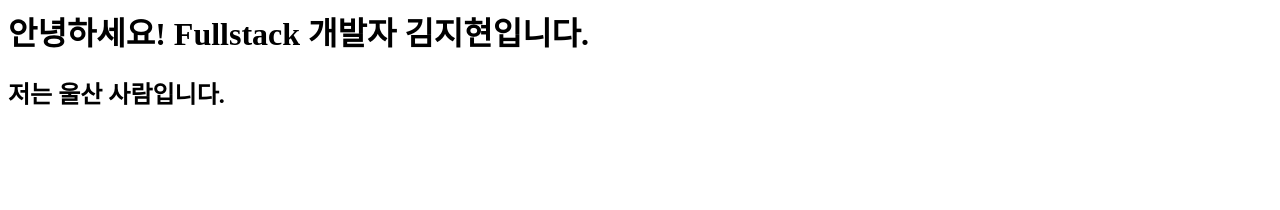
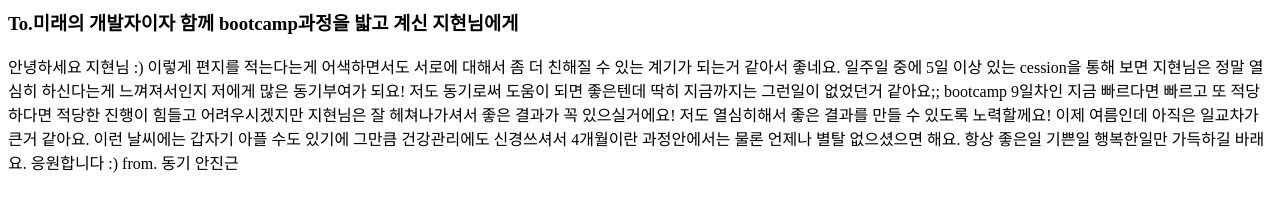
Before and after one commit to hxyxneee/git_practice, a plain HTML site: page index.html in a window 1280 px wide. Drawn offline with Linux system fonts and the light colour scheme.

Commit message:
지현님에게 쓰는 편지

```diff
--- a/index.html
+++ b/index.html
@@ -1,2 +1,22 @@
-<h1>안녕하세요! Fullstack 개발자 김지현입니다.</h1>
-<h2>저는 울산 사람입니다.</h2>
+<h3>To.미래의 개발자이자 함께 bootcamp과정을 밟고 계신 지현님에게</h3>
+<p>
+    안녕하세요 지현님 :)
+
+    이렇게 편지를 적는다는게 어색하면서도 서로에 대해서 좀 더 친해질 수 있는 계기가 되는거 같아서 좋네요.
+
+    일주일 중에 5일 이상 있는 cession을 통해 보면 지현님은 정말 열심히 하신다는게 느껴져서인지
+
+    저에게 많은 동기부여가 되요! 저도 동기로써 도움이 되면 좋은텐데 딱히 지금까지는 그런일이 없었던거 같아요;;
+
+    bootcamp 9일차인 지금 빠르다면 빠르고 또 적당하다면 적당한 진행이 힘들고 어려우시겠지만
+
+    지현님은 잘 헤쳐나가셔서 좋은 결과가 꼭 있으실거에요! 저도 열심히해서 좋은 결과를 만들 수 있도록 노력할께요!
+
+    이제 여름인데 아직은 일교차가 큰거 같아요. 이런 날씨에는 갑자기 아플 수도 있기에
+
+    그만큼 건강관리에도 신경쓰셔서 4개월이란 과정안에서는 물론 언제나 별탈 없으셨으면 해요.
+
+    항상 좋은일 기쁜일 행복한일만 가득하길 바래요. 응원합니다 :)
+
+    from. 동기 안진근
+</p>
```
